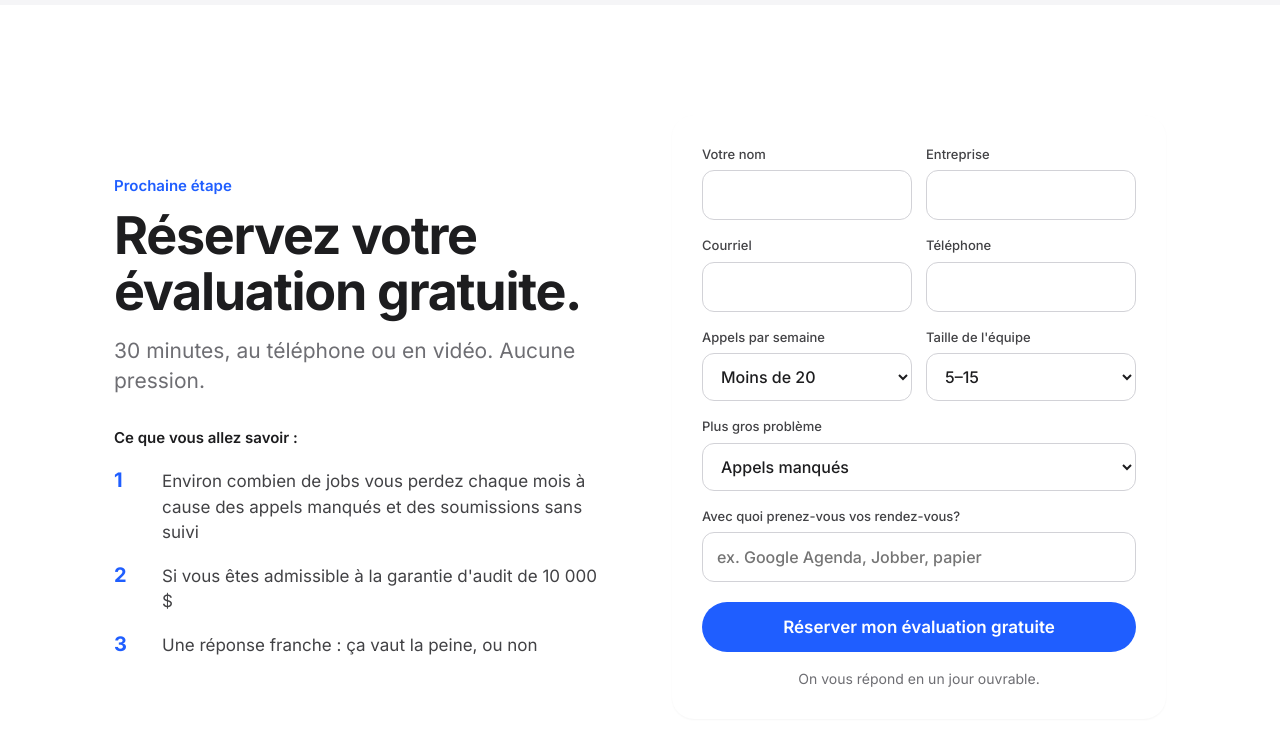
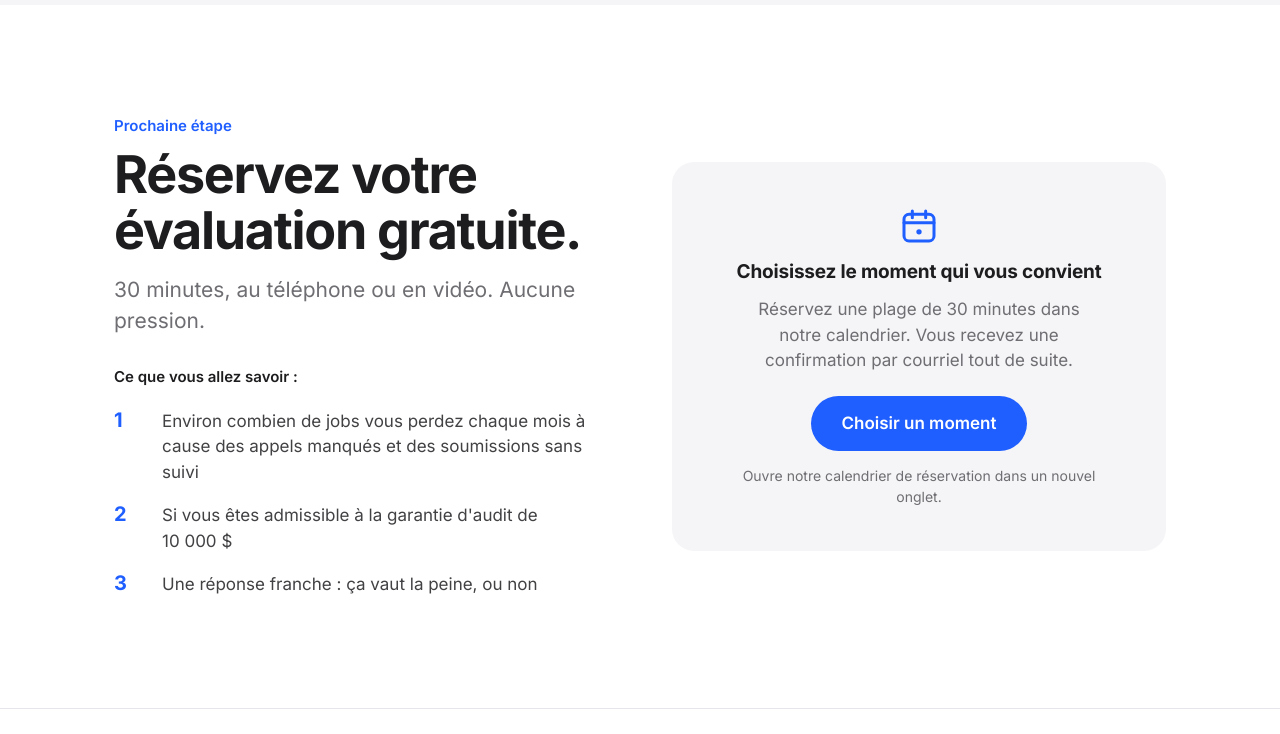
Before and after one commit to JamesTempo/tempo-intelligence, a plain HTML site: page index.html in a window 1280 px wide. Shown: the part 7910-8644 px from the top of the page. Drawn offline with Linux system fonts and the light colour scheme.

Commit message:
Replace booking form with Calendly link (temporary placeholder URL)
Co-Authored-By: Claude Opus 5.5 <noreply@anthropic.com>

```diff
--- a/index.html
+++ b/index.html
@@ -253,27 +253,13 @@
         <li><b>3</b><span data-i18n="bk.3">A straight answer: worth fixing, or not</span></li>
       </ul>
     </div>
-    <form id="form">
-      <div class="two">
-        <label><span data-i18n="f.name">Your name</span><input name="name" required autocomplete="name"></label>
-        <label><span data-i18n="f.company">Company</span><input name="company" required autocomplete="organization"></label>
-      </div>
-      <div class="two">
-        <label><span data-i18n="f.email">Email</span><input name="email" type="email" required autocomplete="email"></label>
-        <label><span data-i18n="f.phone">Phone</span><input name="phone" type="tel" autocomplete="tel"></label>
-      </div>
-      <div class="two">
-        <label><span data-i18n="f.calls">Calls each week</span>
-          <select name="calls_per_week"><option data-i18n="f.c1">Under 20</option><option>20–40</option><option>40–80</option><option>80+</option></select></label>
-        <label><span data-i18n="f.team">Team size</span>
-          <select name="team_size"><option>1–4</option><option selected>5–15</option><option>16–30</option><option>30+</option></select></label>
-      </div>
-      <label><span data-i18n="f.issue">Biggest problem</span>
-        <select name="problem"><option data-i18n="f.i1">Missed calls</option><option data-i18n="f.i2">Quotes that go quiet</option><option data-i18n="f.i3">Both</option></select></label>
-      <label><span data-i18n="f.apps">What do you use to book jobs?</span><input name="booking_tool" data-i18n-ph="f.appsph" placeholder="e.g. Google Calendar, Jobber, paper"></label>
-      <button class="btn" type="submit" data-i18n="f.btn">Book my free assessment</button>
-      <p class="fine" data-i18n="f.fine">We reply within one business day.</p>
-    </form>
+    <div class="book-card">
+      <svg class="book-ic" viewBox="0 0 24 24" width="40" height="40" aria-hidden="true"><rect x="3" y="5" width="18" height="16" rx="3" fill="none" stroke="currentColor" stroke-width="1.8"/><path d="M3 10h18M8 3v4M16 3v4" stroke="currentColor" stroke-width="1.8" stroke-linecap="round"/><circle cx="12" cy="15.5" r="1.6" fill="currentColor"/></svg>
+      <h3 data-i18n="bk.ch">Pick a time that works for you</h3>
+      <p data-i18n="bk.cp">Choose a 30-minute slot on our calendar. You'll get a confirmation by email right away.</p>
+      <a class="btn" data-calendly target="_blank" rel="noopener" href="#" data-i18n="bk.cb">Choose a time</a>
+      <p class="fine" data-i18n="bk.cf">Opens our booking calendar in a new tab.</p>
+    </div>
   </div>
 </section>
 
@@ -343,10 +329,8 @@ window.FR = {
   "q6":"Est-ce légal d'envoyer des textos à mes clients?","a6":"Oui, quand c'est bien fait. Chaque message respecte la loi canadienne anti-pourriel : il dit de qui il vient et comment arrêter. Tous les textos sont d'abord en français.",
   "ck.1":"Évaluation gratuite de 30 minutes","ck.2":"Pas rentable? On vous le dit","ck.3":"En français d'abord, en anglais aussi",
   "bk.eyebrow":"Prochaine étape","bk.h2":"Réservez votre évaluation gratuite.","bk.sub":"30 minutes, au téléphone ou en vidéo. Aucune pression.",
-  "bk.lh":"Ce que vous allez savoir :","bk.1":"Environ combien de jobs vous perdez chaque mois à cause des appels manqués et des soumissions sans suivi","bk.2":"Si vous êtes admissible à la garantie d'audit de 10 000 $","bk.3":"Une réponse franche : ça vaut la peine, ou non",
-  "f.name":"Votre nom","f.company":"Entreprise","f.email":"Courriel","f.phone":"Téléphone","f.calls":"Appels par semaine","f.c1":"Moins de 20","f.team":"Taille de l'équipe",
-  "f.issue":"Plus gros problème","f.i1":"Appels manqués","f.i2":"Soumissions sans suivi","f.i3":"Les deux",
-  "f.apps":"Avec quoi prenez-vous vos rendez-vous?","f.appsph":"ex. Google Agenda, Jobber, papier","f.btn":"Réserver mon évaluation gratuite","f.fine":"On vous répond en un jour ouvrable.",
+  "bk.lh":"Ce que vous allez savoir :","bk.1":"Environ combien de jobs vous perdez chaque mois à cause des appels manqués et des soumissions sans suivi","bk.2":"Si vous êtes admissible à la garantie d'audit de 10 000 $","bk.3":"Une réponse franche : ça vaut la peine, ou non",
+  "bk.ch":"Choisissez le moment qui vous convient","bk.cp":"Réservez une plage de 30 minutes dans notre calendrier. Vous recevez une confirmation par courriel tout de suite.","bk.cb":"Choisir un moment","bk.cf":"Ouvre notre calendrier de réservation dans un nouvel onglet.",
   "ft.1":"Récupération de jobs pour les entrepreneurs en plomberie et chauffage du Québec"
 };
 </script>
--- a/site.js
+++ b/site.js
@@ -1,5 +1,6 @@
 // ===== Settings: change this =====
-const CONTACT_EMAIL = "hello@yourdomain.com"; // where assessment requests go
+// TEMPORARY: replace with your real Calendly link
+const CALENDLY_URL = "https://calendly.com/tempo-labs-placeholder/30min";
 
 // Shared behaviour for every Tempo Labs page.
 // Each page sets window.FR = {...} (French text) before loading this file,
@@ -41,15 +42,7 @@ const Site = {
   }
   document.querySelectorAll(".lang button").forEach(b => b.addEventListener("click", () => setLang(b.dataset.lang)));
 
-  // form → email draft (swap for Calendly / Formspree when live)
-  const form = document.getElementById("form");
-  if (form) form.addEventListener("submit", e => {
-    e.preventDefault();
-    const d = new FormData(form);
-    const body = [...d.entries()].map(([k, v]) => `${k}: ${v}`).join("\n");
-    const subj = Site.t("Free assessment — ", "Évaluation gratuite — ") + (d.get("company") || "");
-    location.href = `mailto:${CONTACT_EMAIL}?subject=${encodeURIComponent(subj)}&body=${encodeURIComponent(body)}`;
-  });
+  document.querySelectorAll("[data-calendly]").forEach(a => a.href = CALENDLY_URL);
 
   // reveal on scroll
   const io = new IntersectionObserver(es => es.forEach(x => { if (x.isIntersecting){ x.target.classList.add("in"); io.unobserve(x.target); } }), {threshold: .1});
--- a/styles.css
+++ b/styles.css
@@ -46,7 +46,7 @@ nav .wrap{display:flex;align-items:center;justify-content:space-between;height:6
 .lang button.on{color:var(--ink);font-weight:600}
 .lang i{width:1px;height:14px;background:var(--line)}
 .btn{white-space:nowrap}
-.hero .btn,form .btn{white-space:normal;text-align:center}
+.hero .btn{white-space:normal;text-align:center}
 @media(max-width:960px){.nav-links{display:none}.nav-r{gap:18px}}
 @media(max-width:400px){.nav-r .btn-sm{display:none}}
 
@@ -139,14 +139,10 @@ details p{color:var(--muted);margin-top:10px;font-size:15.5px;max-width:680px}
 .facts{list-style:none;margin-top:34px;display:grid;gap:14px}
 .facts li{display:flex;align-items:baseline;gap:14px;color:var(--ink-2)}
 .facts b{color:var(--blue);font-size:20px;min-width:34px;letter-spacing:-.02em}
-form{background:#fff;border-radius:var(--r);padding:30px;display:grid;gap:16px;box-shadow:0 1px 2px rgba(0,0,0,.04)}
-form label{font-size:13px;font-weight:500;color:var(--ink-2);display:grid;gap:6px}
-form input,form select,form textarea{font:inherit;font-size:16px;padding:12px 14px;border:1px solid #d2d2d7;border-radius:12px;background:#fff;color:var(--ink);width:100%}
-form input:focus,form select:focus,form textarea:focus{outline:3px solid var(--blue-soft);border-color:var(--blue)}
-form .two{display:grid;grid-template-columns:1fr 1fr;gap:14px}
-@media(max-width:520px){form .two{grid-template-columns:1fr}}
-form .btn{width:100%;margin-top:4px}
-form .fine{text-align:center}
+.book-card{background:var(--band);border-radius:var(--r);padding:44px 36px;text-align:center;display:grid;justify-items:center;gap:14px}
+.book-ic{color:var(--blue)}
+.book-card p{color:var(--muted);max-width:360px}
+.book-card .btn{margin-top:8px}
 
 footer{border-top:1px solid var(--line);padding:30px 0;font-size:13px;color:var(--muted)}
 footer .wrap{display:flex;justify-content:space-between;align-items:center;gap:16px;flex-wrap:wrap}
```
